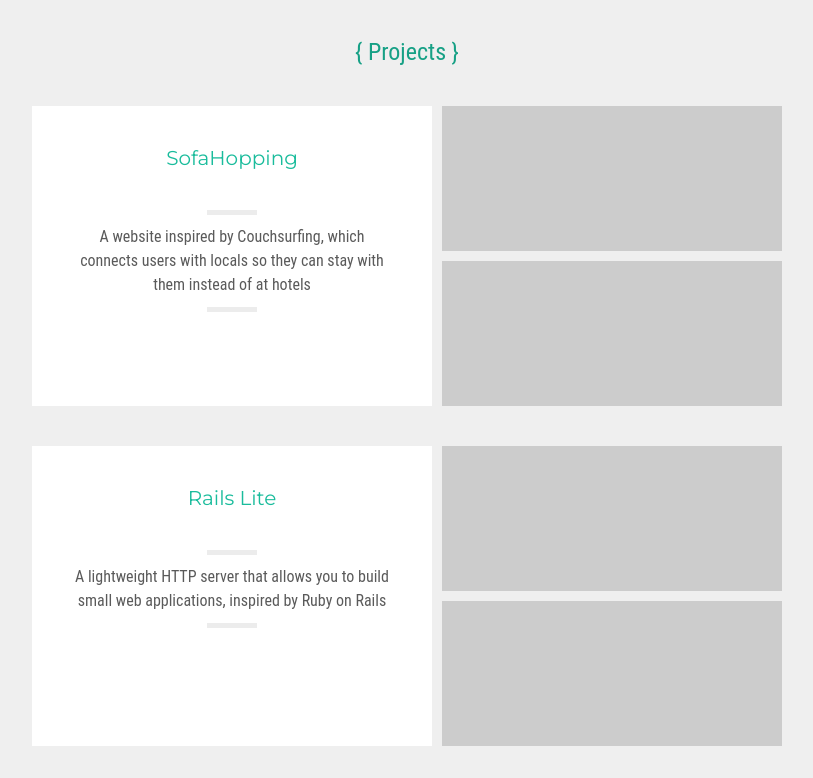
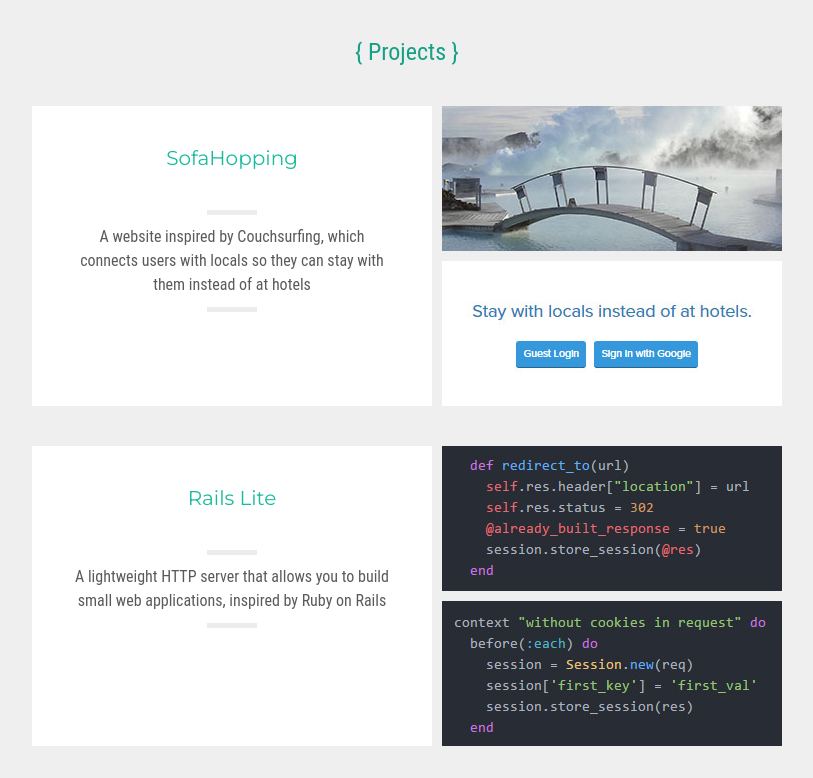
Before and after one commit to rafthedeveloper/rafthedeveloper.github.io, a plain HTML site: page index.html in a window 1280 px wide. Shown: the part 802-1580 px from the top of the page, without its empty margins (233-1046 px from the left). Drawn offline with Linux system fonts and the light colour scheme.

Commit message:
Update portfolio.

```diff
--- a/index.html
+++ b/index.html
@@ -58,8 +58,8 @@
           </section>
 
           <figure class="project-images group">
-            <figure class="project-image"></figure>
-            <figure class="project-image"></figure>
+            <figure class="project-image"> <img src="img/proj_1_a.jpg"></figure>
+            <figure class="project-image"><img src="img/proj_1_b.jpg"></figure>
 
           </figure>
         </article>
@@ -72,8 +72,8 @@
           </section>
 
           <figure class="project-images group">
-            <figure class="project-image"></figure>
-            <figure class="project-image"></figure>
+            <figure class="project-image"><img src="img/proj_2_a.jpg"></figure>
+            <figure class="project-image"><img src="img/proj_2_b.jpg"></figure>
 
           </figure>
         </article>
```
Also changed, not shown: img/proj_1_a.jpg (added), img/proj_1_b.jpg (added), img/proj_2_a.jpg (added), img/proj_2_b.jpg (added), img/rails-lite.png (deleted), img/sofahopping.png (deleted).
